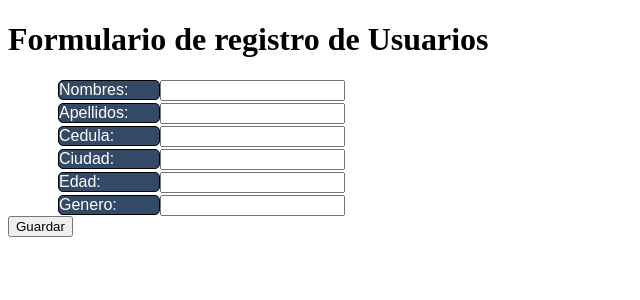
After one commit to Edisonjhony/primerovn, a PHP site: page /primero/formulario_usuario.php in a window 1280 px wide. The commit adds this page. Shown: the top 300 px of the page, without its empty margins (0-640 px from the left). Run offline with PHP 8.4, Linux system fonts and the light colour scheme.

Commit message:
trabajo finalizado

```diff
--- /dev/null
+++ b/Usuarios.php
@@ -0,0 +1,47 @@
+<?php
+require_once('Conection.php');
+       class Usuarios extends Conection{
+
+              function listar_usuarios(){
+              $resultado=$this->con->query('SELECT * FROM usuarios order by usu_apellidos');
+              return $resultado->fetch_all(MYSQLI_ASSOC);//
+        }
+
+              function create($usu_nombres,$usu_apellidos,$usu_cedula,$usu_ciudad,$usu_edad,$usu_genero){
+                     $this->con->query("INSERT INTO usuarios (usu_nombres,usu_apellidos,usu_cedula,usu_ciudad,usu_edad,usu_genero)
+                     VALUES('$usu_nombres',
+                                          '$usu_apellidos',
+                                          '$usu_cedula',
+                                          '$usu_ciudad',
+                                          '$usu_edad',
+                                          '$usu_genero')
+                            ");
+
+}
+
+
+      function edit($usu_id){
+             $resultado=$this->con->query("SELECT * FROM usuarios WHERE usu_id=$usu_id ");
+             return $resultado->fetch_all(MYSQLI_ASSOC)[0];
+      }
+
+
+      function update($usu_nombres,$usu_apellidos,$usu_cedula,$usu_ciudad,$usu_edad,$usu_genero,$usu_id){
+             $this->con->query("UPDATE usuarios
+                                SET usu_nombres='$usu_nombres',
+                                usu_apellidos='$usu_apellidos',
+                                usu_cedula='$usu_cedula',
+                                usu_ciudad='$usu_ciudad',
+                                usu_edad='$usu_edad',
+                                usu_genero='$usu_genero'
+                                WHERE usu_id=$usu_id
+                ");
+      }
+
+       function delete($usu_id){
+            $this->con->query("DELETE FROM usuarios WHERE usu_id=$usu_id");
+      }
+    }
+
+
+?>
--- a/conection.php
+++ b/conection.php
@@ -7,3 +7,7 @@ class Conection{
 		$this->con=mysqli_connect('localhost','root','','primero');
  	}
  }
+
+
+
+ ?>
--- /dev/null
+++ b/formulario_usuario.php
@@ -0,0 +1,82 @@
+<?php
+require_once('Usuarios.php');
+$Usuarios=new Usuarios();
+if(isset($_GET['usu_id'])){
+  $datos=$Usuarios->edit($_GET['usu_id']);
+}else{
+	$datos['usu_id']=null;
+	$datos['usu_nombres']=null;
+	$datos['usu_apellidos']=null;
+	$datos['usu_cedula']=null;
+	$datos['usu_ciudad']=null;
+	$datos['usu_edad']=null;
+	$datos['usu_genero']=null;
+}
+?>
+<!DOCTYPE html>
+<html>
+<head>
+	<meta charset="utf-8">
+	<meta name="viewport" content="width=device-width, initial-scale=1">
+	<title>Formulario</title>
+	<style>
+	.contenedores{
+		margin-top:2px;
+		margin-left:50px;
+	}
+	label{
+			background:#344966;
+			width: 100px;
+			float: left;
+			color:#ffffff;
+			text-decoration: none;
+			font-family:arial;
+			border-radius: 5px;
+			box-shadow:5px 5px 10px ;
+			border: solid 1px black ;
+
+	}
+	</style>
+</head>
+<body>
+	<h1>Formulario de registro de Usuarios</h1>
+	<form action="acciones_usuarios.php"method="POST">
+	<input type="hidden" id="usu_id" name="usu_id" value="<?php echo $datos["usu_id"]?>">
+
+<div class="contenedores">
+	<label for="usu_nombres">Nombres:</label>
+	<input type="text" name="usu_nombres" id="usu_nombres" value="<?php echo $datos['usu_nombres']?>">
+</div>
+
+<div class="contenedores">
+	<label for="usu_apellidos">Apellidos:</label>
+	<input type="text" name="usu_apellidos" id="usu_apellidos" value="<?php echo $datos['usu_apellidos']?>">
+</div>
+
+<div class="contenedores">
+	<label for="usu_cedula">Cedula:</label>
+	<input type="text" name="usu_cedula" id="usu_cedula" value="<?php echo $datos['usu_cedula']?>">
+</div>
+
+<div class="contenedores">
+	<label for="usu_ciudad">Ciudad:</label>
+	<input type="text" name="usu_ciudad" id="usu_ciudad" value="<?php echo $datos['usu_ciudad']?>">
+</div>
+
+<div class="contenedores">
+	<label for="usu_edad">Edad:</label>
+	<input type="text" name="usu_edad" id="usu_edad" value="<?php echo $datos['usu_edad']?>">
+</div>
+
+<div class="contenedores">
+	<label for="usu_genero">Genero:</label>
+	<input type="text" name="usu_genero" id="usu_genero" value="<?php echo $datos['usu_genero']?>">
+</div>
+
+<button>Guardar</button>
+
+</form>
+
+
+</body>
+</html>
```
Also changed, not shown: acciones_estudiantes.php (added, +32 -0 lines), acciones_usuarios.php (added, +30 -0 lines), estudiantes.php (+37 -6 lines), formulario_estudiante.php (added, +82 -0 lines), index.php (+10 -5 lines), lista_estudiantes.php (+32 -13 lines), lista_usuarios.php (+100 -0 lines), delete.png (renamed from basura.png.png), fodo.jpg (added), imgeditar.png (renamed from lapiz.png.png).
